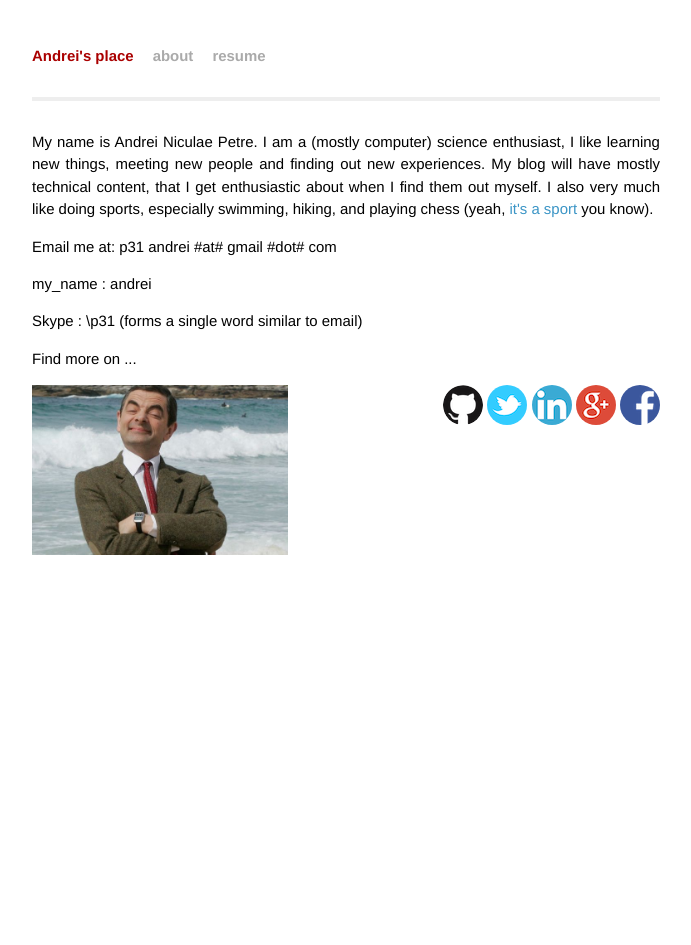
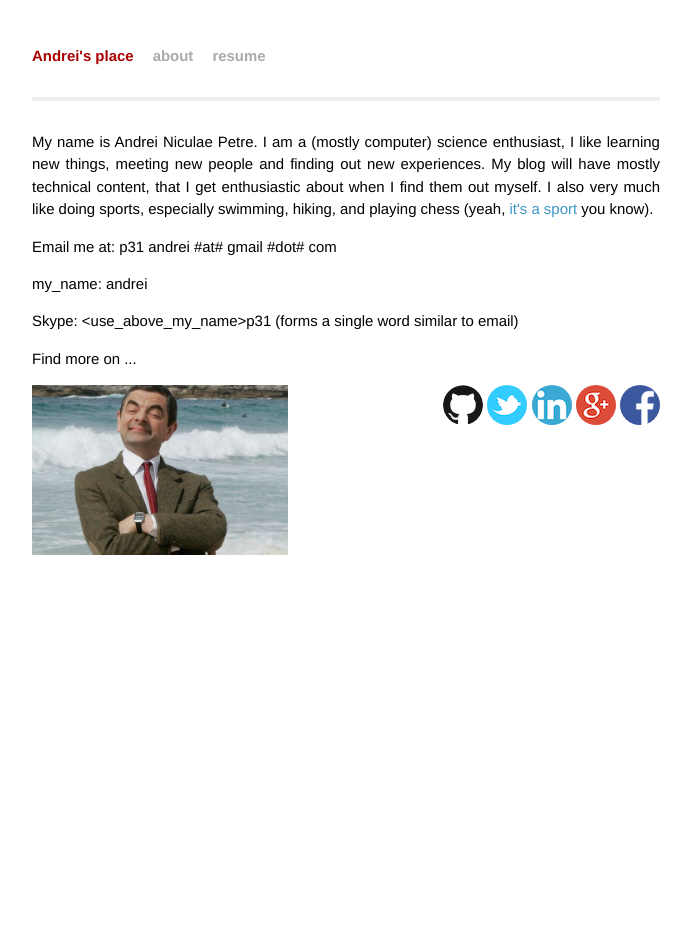
Before and after one commit to andreip/andreip.github.io, a Jekyll site: the page built from about/index.html, in a window 1280 px wide. Shown: the whole page, without its empty margins (294-985 px from the left). Built offline with Jekyll 4.4.1, drawn with Linux system fonts in a browser that asks for light colours; Markdown is read by kramdown in place of the engine named in the settings.

Commit message:
Escape < and > html tags.

```diff
--- a/about/index.html
+++ b/about/index.html
@@ -13,8 +13,8 @@ layout: default
   </p>
 
   <p class="emailme">Email me at: p31 andrei #at# gmail #dot# com</p>
-  <p class="emailme">my_name : andrei</p>
-  <p class="emailme">Skype : \<use_above_my_name\>p31 (forms a single word
+  <p class="emailme">my_name: andrei</p>
+  <p class="emailme">Skype: &lt;use_above_my_name&gt;p31 (forms a single word
   similar to email)</p>
   <p>Find more on ...</p>
   <img id="mr-bean" src="../img/bean.jpg"/>
```
